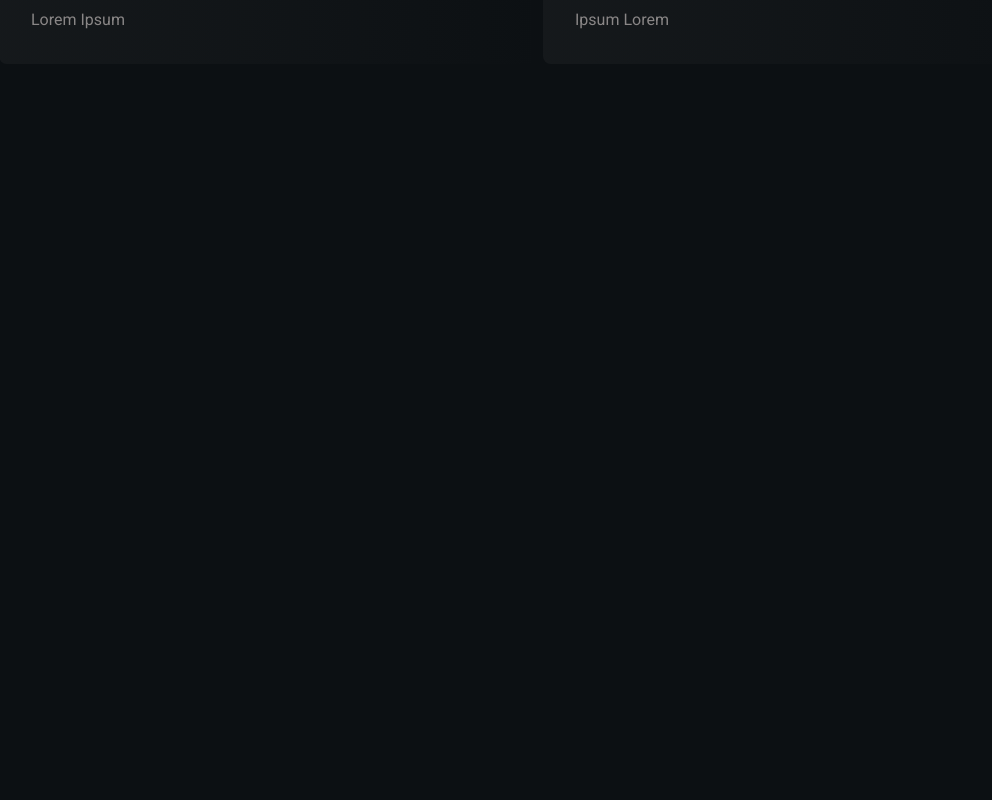
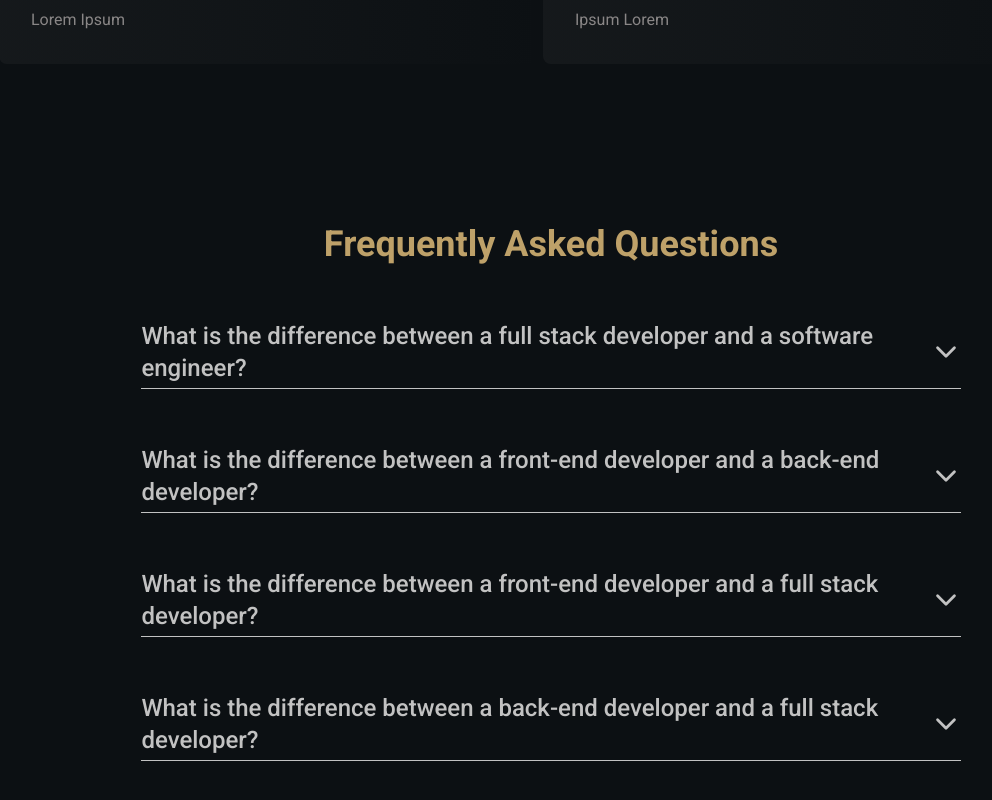
Before and after one commit to Loudandclear2024/Website, a Next.js app: page / in a window 1280 px wide. Shown: the part 3322-4122 px from the top of the page, without its empty margins (97-1089 px from the left). Before the commit the page ends 3466 px from the top, so only its background shows below. Built offline with nearby package versions, Linux system fonts and the light colour scheme.

Commit message:
add: FAQs

```diff
--- a/src/app/page.js
+++ b/src/app/page.js
@@ -8,6 +8,7 @@ import Services from "@/components/Home/Services"
 import Brands from "@/components/Home/Brands"
 import Vis_Mis from "@/components/Home/Vis_Mis"
 import Testimonail from "@/components/Home/Testimonial"
+import { FAQs } from "@/components/Home/FAQs"
 
 export default function Home() {
   return (
@@ -65,6 +66,10 @@ export default function Home() {
             <Testimonail />
           </div>
         </div>
+
+        <div className="px-6 py-16 sm:px-10 lg:py-20 lg:pl-24 lg:pr-20">
+          <FAQs />
+        </div>
       </div>
     </main>
   )
--- /dev/null
+++ b/src/components/Home/FAQs.jsx
@@ -0,0 +1,93 @@
+import React from "react"
+import { IoChevronDown, IoChevronUp } from "react-icons/io5"
+
+export const FAQs = () => {
+  const faqs = [
+    {
+      id: 0,
+      question:
+        "What is the difference between a full stack developer and a software engineer?",
+      answer:
+        "A full stack developer is someone who can work on both the front-end and back-end of a website or application. A software engineer is someone who can work on the back-end of a website or application.",
+    },
+    {
+      id: 1,
+      question:
+        "What is the difference between a front-end developer and a back-end developer?",
+      answer:
+        "A front-end developer is someone who works on the client-side of a website or application. A back-end developer is someone who works on the server-side of a website or application.",
+    },
+    {
+      id: 2,
+      question:
+        "What is the difference between a front-end developer and a full stack developer?",
+      answer:
+        "A front-end developer is someone who works on the client-side of a website or application. A full stack developer is someone who can work on both the front-end and back-end of a website or application.",
+    },
+    {
+      id: 3,
+      question:
+        "What is the difference between a back-end developer and a full stack developer?",
+      answer:
+        "A back-end developer is someone who works on the server-side of a website or application. A full stack developer is someone who can work on both the front-end and back-end of a website or application.",
+    },
+  ]
+
+  const [activeIndex, setActiveIndex] = React.useState(null)
+
+  const handleToggle = (id) => {
+    if (activeIndex === id) {
+      return setActiveIndex(null)
+    }
+    setActiveIndex(id)
+  }
+
+  return (
+    <>
+      <h1 className="text-secondary font-semibold text-center text-2xl sm:text-3xl md:text-4xl">
+        Frequently Asked Questions
+      </h1>
+
+      <div className="mt-8 space-y-7 md:mt-14 md:px-8 lg:space-y-14 xl:w-4/5 xl:mx-auto">
+        {faqs.map((faq, index) => (
+          <div>
+            <div
+              key={index}
+              className="flex items-center gap-4 justify-between
+          relative after:absolute after:bottom-0 after:w-full after:bg-light-gray after:h-[0.5px] pb-1
+          "
+            >
+              <h3 className="text-light-gray font-medium md:text-xl xl:text-2xl">
+                {faq.question}
+              </h3>
+              <button>
+                <IoChevronDown
+                  className={`text-light-gray text-2xl duration-300 md:text-3xl
+                  ${
+                    index === activeIndex
+                      ? "transform rotate-180"
+                      : "transform rotate-0"
+                  }
+                  `}
+                  onClick={() => handleToggle(index)}
+                />
+              </button>
+            </div>
+
+            <div
+              className={`  duration-300 ease-out
+                ${
+                  index === activeIndex
+                    ? "opacity-100 mt-4"
+                    : "max-h-0 opacity-0"
+                }
+            `}
+            >
+              <p className="text-light-gray lg:text-xl">{faq.answer}</p>
+            </div>
+          </div>
+        ))}
+      </div>
+    </>
+  )
+}
```
